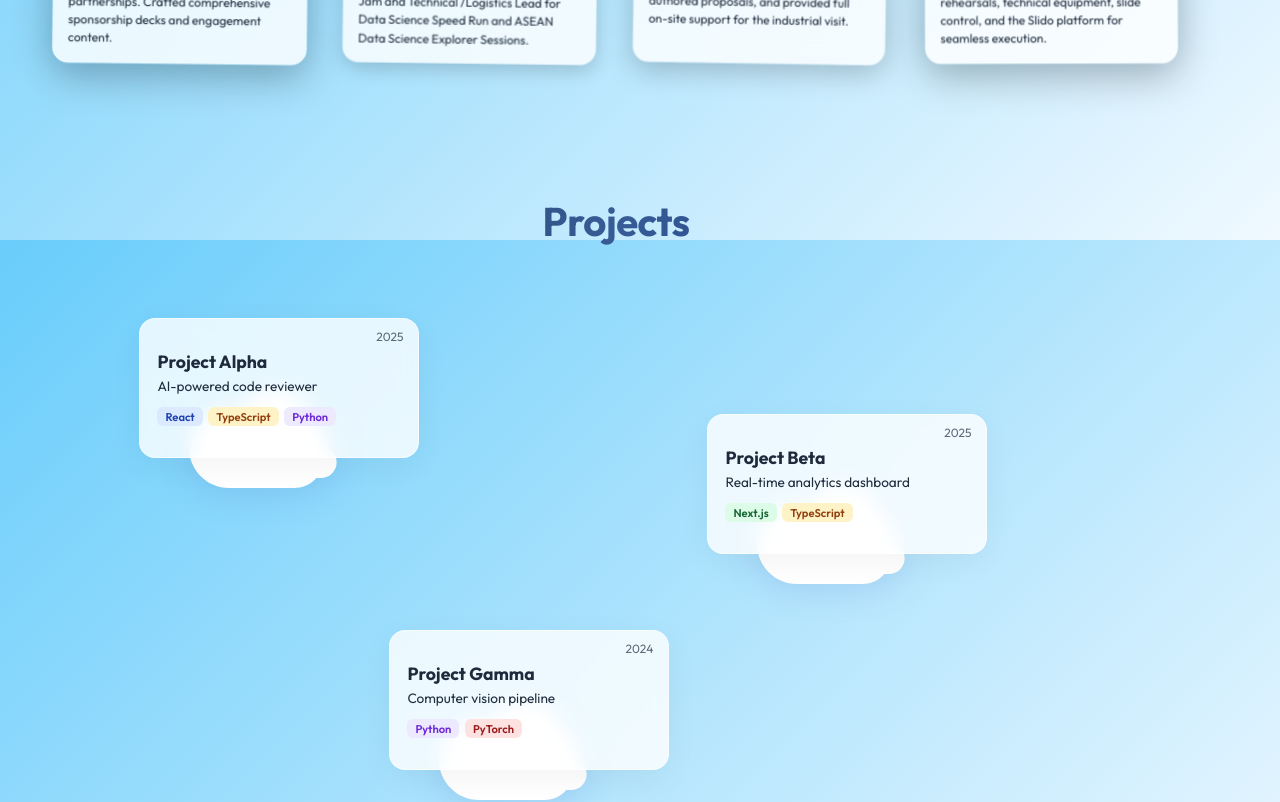
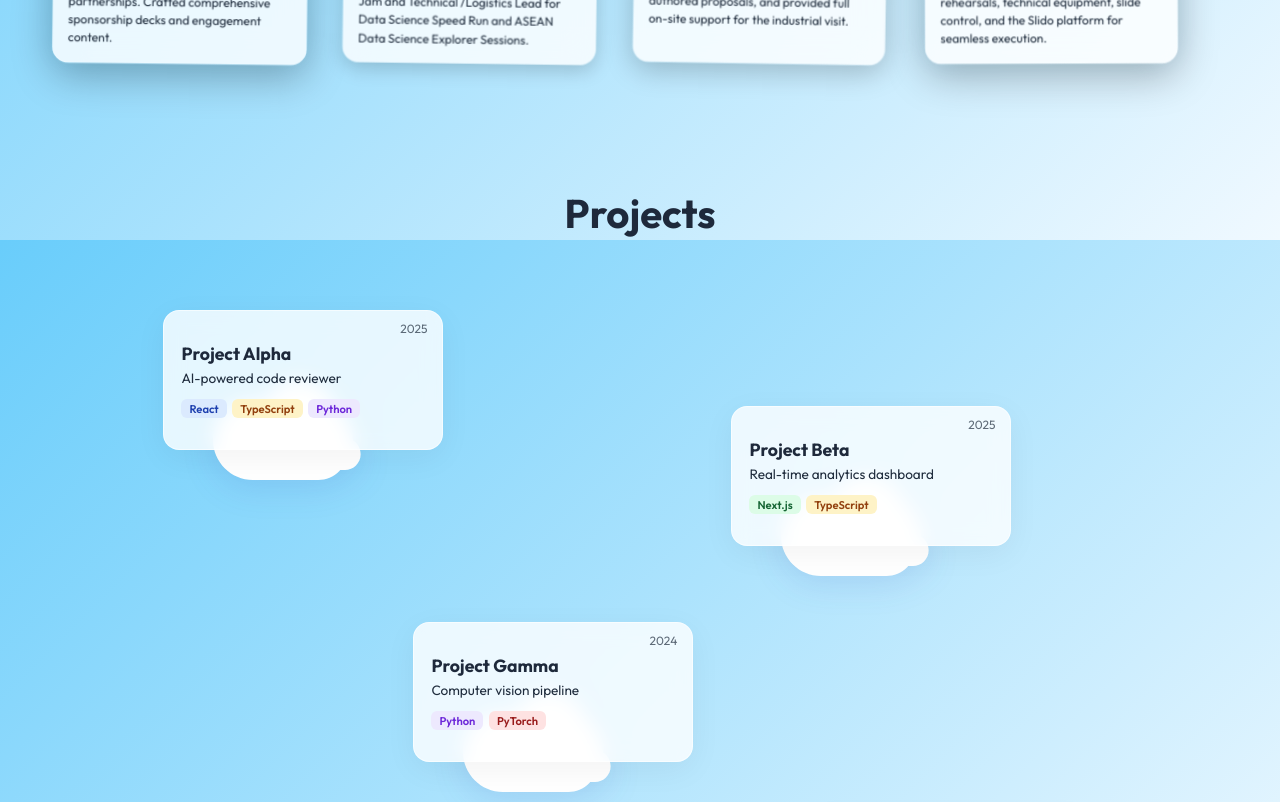
Before and after one commit to RextonRZ/RextonRZ.github.io, a Next.js app: page / in a window 1280 px wide. Shown: the part 2960-3762 px from the top of the page. Built offline with nearby package versions, Linux system fonts and the light colour scheme.

Commit message:
fix(projects): resolve CSS conflict, remove fake dialog semantics, clear timeout on unmount

```diff
--- a/src/app/page.css
+++ b/src/app/page.css
@@ -715,31 +715,3 @@
     gap: 0.6rem;
   }
 }
-
-/* ── Projects Section ── */
-.projects-section {
-  padding: 2rem 0 3rem 0;
-  width: 100%;
-  scroll-margin-top: 80px;
-  margin-left: -1.5rem;
-}
-
-.projects-heading {
-  font-size: 3rem;
-  font-weight: 700;
-  margin-top: 0.5rem;
-  margin-bottom: 3rem;
-  margin-left: 0;
-  letter-spacing: -0.5px;
-  background: linear-gradient(to right, #14294f, #385c95, #042686);
-  -webkit-background-clip: text;
-  background-clip: text;
-  -webkit-text-fill-color: transparent;
-}
-
-[data-theme='dark'] .projects-heading {
-  background: linear-gradient(to right, #2563eb, #38bdf8, #0ea5e9);
-  -webkit-background-clip: text;
-  background-clip: text;
-  -webkit-text-fill-color: transparent;
-}
--- a/src/components/ProjectsSection.tsx
+++ b/src/components/ProjectsSection.tsx
@@ -1,7 +1,7 @@
 "use client";
 
 import type React from "react";
-import { useEffect, useState } from "react";
+import { useEffect, useRef, useState } from "react";
 import "./ProjectsSection.css";
 
 type Project = {
@@ -151,6 +151,13 @@ function CardCloud() {
 
 export function ProjectsSection() {
   const [expandedId, setExpandedId] = useState<string | null>(null);
+  const openTimer = useRef<ReturnType<typeof setTimeout> | null>(null);
+
+  useEffect(() => {
+    return () => {
+      if (openTimer.current) clearTimeout(openTimer.current);
+    };
+  }, []);
 
   useEffect(() => {
     if (!expandedId) return;
@@ -163,9 +170,16 @@ export function ProjectsSection() {
 
   const openCard = (id: string) => {
     if (expandedId === id) return;
+    if (openTimer.current) {
+      clearTimeout(openTimer.current);
+      openTimer.current = null;
+    }
     if (expandedId) {
       setExpandedId(null);
-      setTimeout(() => setExpandedId(id), 160);
+      openTimer.current = setTimeout(() => {
+        setExpandedId(id);
+        openTimer.current = null;
+      }, 160);
     } else {
       setExpandedId(id);
     }
@@ -175,7 +189,7 @@ export function ProjectsSection() {
     <section id="projects" className="projects-section">
       <h2 className="projects-heading">Projects</h2>
       <div
-        className={`projects-canvas${expandedId ? " has-expanded" : ""}`}
+        className="projects-canvas"
         onClick={(e) => {
           if (e.target === e.currentTarget) setExpandedId(null);
         }}
@@ -198,8 +212,7 @@ export function ProjectsSection() {
               {isExpanded ? (
                 <div
                   className="project-card"
-                  role="dialog"
-                  aria-modal="true"
+                  role="region"
                   aria-label={p.title}
                   style={{ animationDelay: `${(i * 0.7) % 3}s` }}
                   onClick={(e) => e.stopPropagation()}
```
